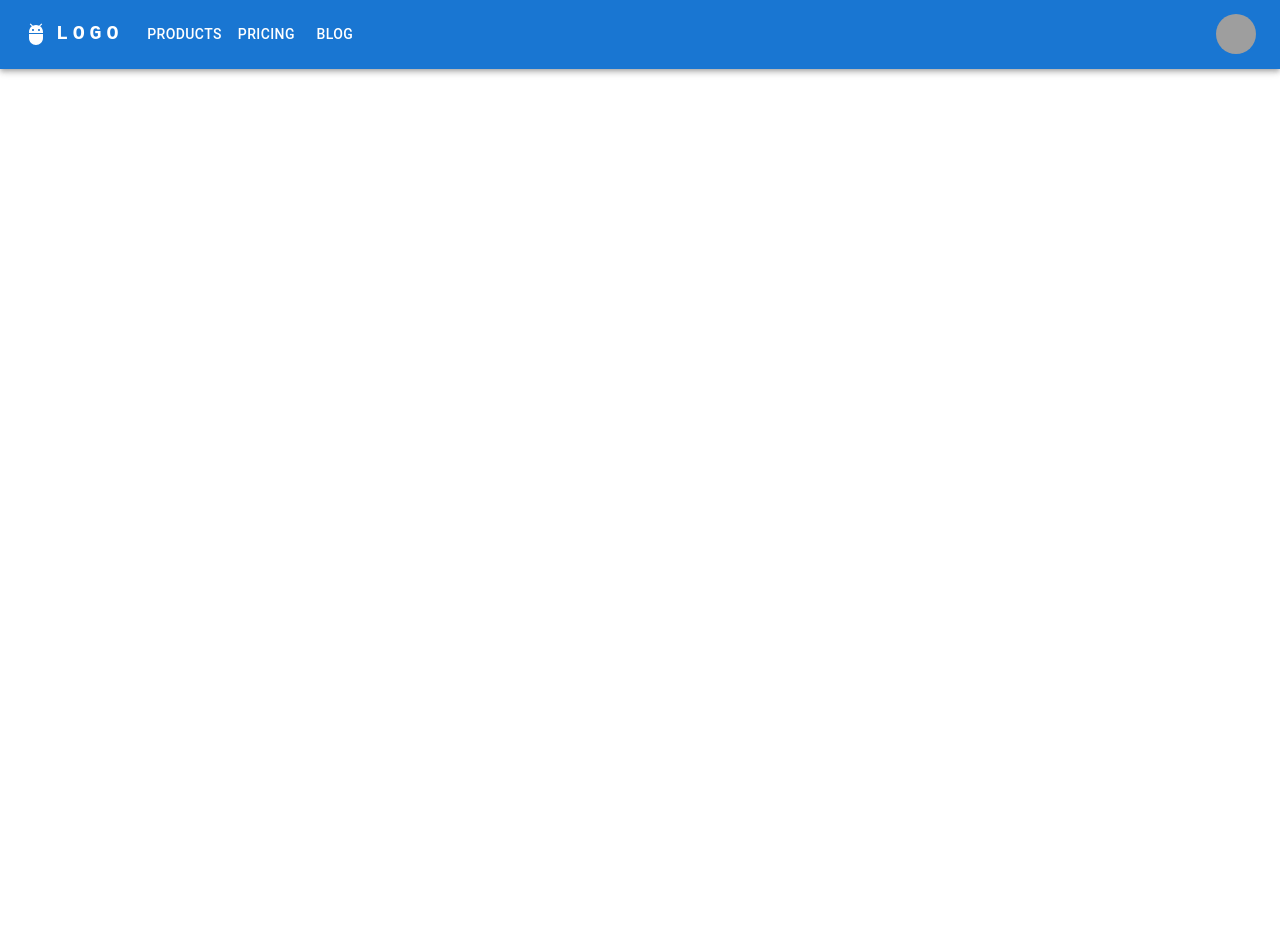
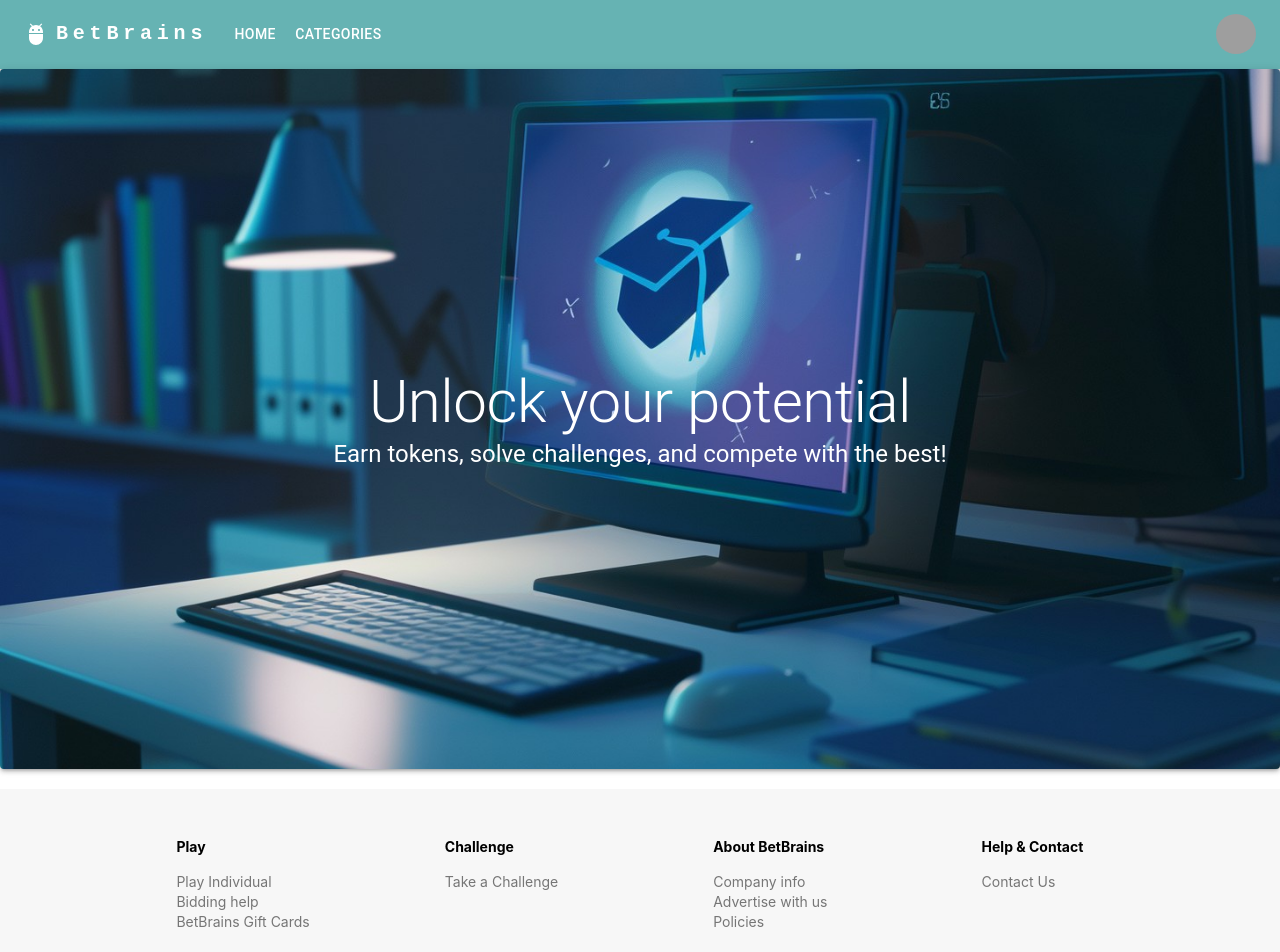
Before and after one commit to spkothari0/BetBrains, a Next.js app in the folder ui/: page / in a window 1280 px wide. Shown: the top 952 px of the page. Before the commit the page ends 800 px from the top, so only its background shows below. Built offline with nearby package versions, Linux system fonts and the light colour scheme; grey boxes are pictures that could not be loaded; what @rainbow-me/rainbowkit, wagmi would draw is missing.

Commit message:
Committing Front End UI changes

```diff
--- /dev/null
+++ b/ui/src/components/HeroBanner.tsx
@@ -0,0 +1,46 @@
+import React from 'react';
+import Paper from '@mui/material/Paper';
+import { Box, Typography } from '@mui/material';
+import { keyframes } from '@mui/system';
+
+interface HeroBannerProps {
+  imageUrl: string;
+}
+
+const fadeIn = keyframes`
+  0% {
+    opacity: 0;
+  }
+  100% {
+    opacity: 1;
+  }
+`;
+
+const HeroBanner: React.FC<HeroBannerProps> = ({ imageUrl }) => {
+  return (
+    <Paper
+      sx={{
+        width: '100%',
+        height: '700px',
+        backgroundImage: `url(${imageUrl})`,
+        backgroundSize: 'cover',
+        backgroundPosition: 'center' ,
+        display: 'flex',
+        alignItems: 'center',
+        justifyContent: 'center',
+      }}
+      elevation={3}
+    >
+        <Box sx={{ color: '#ffffff', textAlign: 'center', animation: `${fadeIn} 2s` }}>
+            <Typography variant="h2" component="div">
+            Unlock your potential
+            </Typography>
+            <Typography variant="h5" component="div">
+            Earn tokens, solve challenges, and compete with the best!
+            </Typography>
+        </Box>
+    </Paper>
+  );
+};
+
+export default HeroBanner;
--- a/ui/src/components/NavBar.tsx
+++ b/ui/src/components/NavBar.tsx
@@ -13,8 +13,8 @@ import Tooltip from '@mui/material/Tooltip';
 import MenuItem from '@mui/material/MenuItem';
 import AdbIcon from '@mui/icons-material/Adb';
 
-const pages = ['Products', 'Pricing', 'Blog'];
-const settings = ['Profile', 'Account', 'Dashboard', 'Logout'];
+const pages = ['Home', 'Categories'];
+const settings = ['Profile', 'Wallet', 'Logout'];
 
 function NavBar() {
   const [anchorElNav, setAnchorElNav] = React.useState<null | HTMLElement>(null);
@@ -36,7 +36,7 @@ function NavBar() {
   };
 
   return (
-    <AppBar position="static">
+    <AppBar position="static" sx={{ bgcolor: "rgba(0,128,128,0.6)" }}>
       <Container maxWidth="xl">
         <Toolbar disableGutters>
           <AdbIcon sx={{ display: { xs: 'none', md: 'flex' }, mr: 1 }} />
@@ -51,11 +51,11 @@ function NavBar() {
               fontFamily: 'monospace',
               fontWeight: 700,
               letterSpacing: '.3rem',
-              color: 'inherit',
+              color: 'white',
               textDecoration: 'none',
             }}
           >
-            LOGO
+            BetBrains
           </Typography>
 
           <Box sx={{ flexGrow: 1, display: { xs: 'flex', md: 'none' } }}>
--- /dev/null
+++ b/ui/src/components/footer.tsx
@@ -0,0 +1,46 @@
+import Box from '@mui/material/Box';
+const Play=[{value:"Play Individual",link:"/playindividual"},{value:"Bidding help",link:"/Bidding-help"},{value:"BetBrains Gift Cards",link:"/BetBrains-Gift-Cards"}]
+const Challenge=[{value:"Take a Challenge",link:"/takeachallenge"}]
+const AboutAucHubLinks=[{value:"Company info",link:"/Company-info"},{value:"Advertise with us",link:"/Advertise-with-us"},{value:"Policies",link:"/Policies"}]
+const HelpContactLinks=[{value:"Contact Us",link:"/Contact-Us"}]
+export function footer() {
+    return (
+        <Box className="footer-box">
+            <Box className="footer-heading footer-heading-1">
+                {/* <img src={logo} alt="AucHub" className="footer-logo" /> */}
+            </Box>
+            <Box className="footer-heading footer-heading-2">
+                <p>Play</p>
+                <ul>
+                    {Play.map((item,index)=>(
+                        <li key={index}><a href={item.link}>{item.value}</a></li>
+                    ))}
+                </ul>
+            </Box>
+            <Box className="footer-heading footer-heading-3">
+                <p>Challenge</p>
+                <ul>
+                    {Challenge.map((item,index)=>(
+                        <li key={index}><a href={item.link}>{item.value}</a></li>
+                    ))}
+                </ul>
+            </Box>
+            <Box className="footer-heading footer-heading-4">
+                <p>About BetBrains</p>
+                <ul>
+                    {AboutAucHubLinks.map((item,index)=>(
+                        <li key={index}><a href={item.link}>{item.value}</a></li>
+                    ))}
+                </ul>
+            </Box>
+            <Box className="footer-heading footer-heading-5">
+                <p>Help & Contact</p>
+                <ul>
+                    {HelpContactLinks.map((item,index)=>(
+                        <li key={index}><a href={item.link}>{item.value}</a></li>
+                    ))}
+                </ul>
+            </Box>
+        </Box>
+    );
+}
--- a/ui/src/pages/_app.tsx
+++ b/ui/src/pages/_app.tsx
@@ -1,4 +1,5 @@
 import '../styles/globals.css';
+import '../styles/Footer.css';
 import '@rainbow-me/rainbowkit/styles.css';
 import type { AppProps } from 'next/app';
 
--- a/ui/src/pages/index.tsx
+++ b/ui/src/pages/index.tsx
@@ -1,9 +1,13 @@
 import type { NextPage } from 'next';
 import NavBar from '../components/NavBar';
+import HeroBanner from '../components/HeroBanner';
+import { footer } from '../components/footer';
 const Home: NextPage = () => {
   return (
     <>
       <NavBar />
+      <HeroBanner imageUrl="/images/banner1.jpg" />
+      {footer()}
     </>
   );
 };
--- /dev/null
+++ b/ui/src/styles/Footer.css
@@ -0,0 +1,58 @@
+.footer-box{
+    height: 300px;
+    background-color: #f7f7f7;
+    margin-top: 20px;
+    display: flex;
+    flex-direction: row;
+    justify-content: space-between;
+    padding: 30px;
+}
+.footer-logo{
+    width: 130px;
+    height: 60px;
+    /* background-color: white; */
+    /* border-radius: 50%; */
+    display: flex;
+}
+.footer-heading{
+
+}
+.footer-heading p{
+    color: black;
+    font-size: 14px;
+    font-weight: 700;
+}
+.footer-heading-1{
+    /* margin-top: 10px; */
+    width: 12%;
+}
+.footer-heading-2{
+    margin-top: 5px;
+    width: 22%;
+}
+.footer-heading a{
+    color: #767676;
+    text-decoration: none;
+    font-size: 14px;
+    /* font-weight: 700; */
+}
+.footer-heading a:hover{
+    color: #000;
+    text-decoration: underline;
+}
+.footer-heading ul{
+    list-style-type: none;
+    padding: 0;
+}
+.footer-heading-3{
+    margin-top: 5px;
+    width: 22%;
+}
+.footer-heading-4{
+    margin-top: 5px;
+    width: 22%;
+}
+.footer-heading-5{
+    margin-top: 5px;
+    width: 22%;
+}
```
Also changed, not shown: ui/public/images/banner1.jpg (renamed from ui/src/assets/images/StockCake-Digital Education Setup_1722132786.jpg), ui/public/images/banner2.jpg (renamed from ui/src/assets/images/StockCake-Quiz Night Setup_1722132693.jpg).
